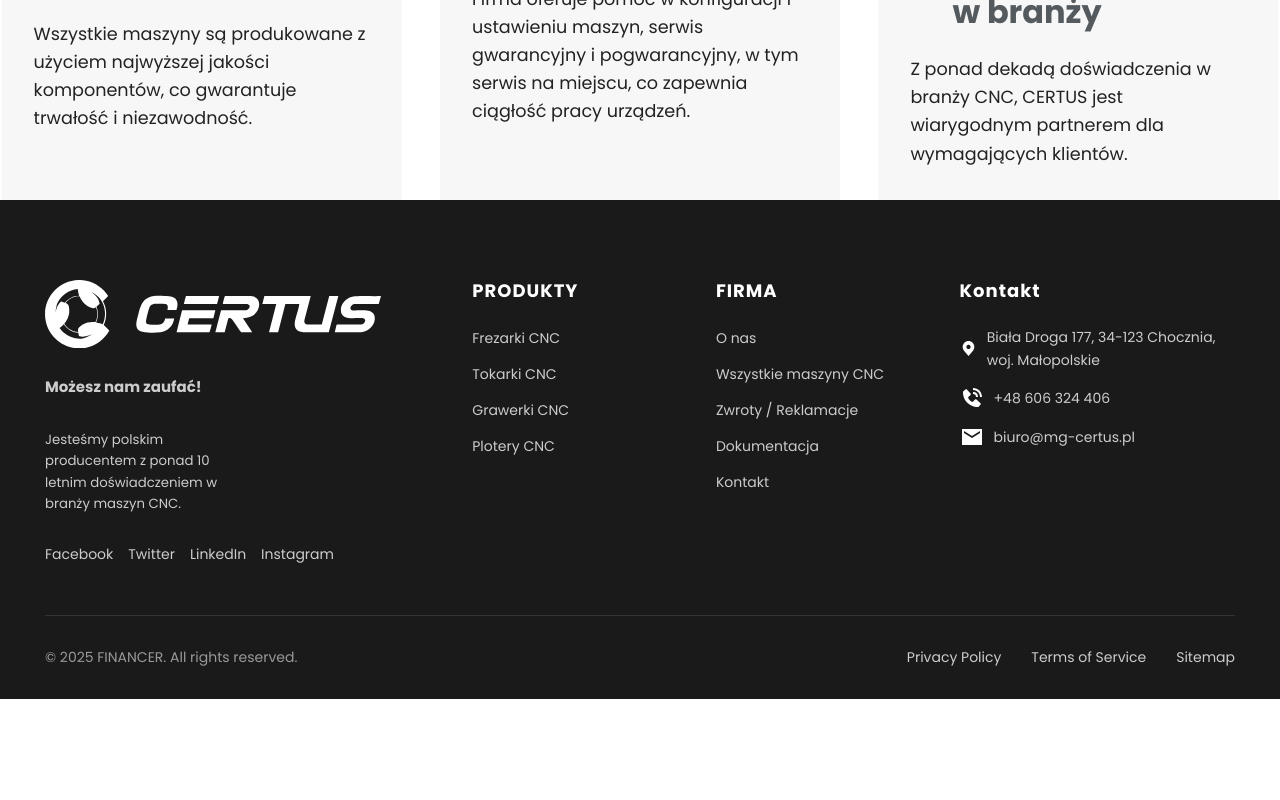
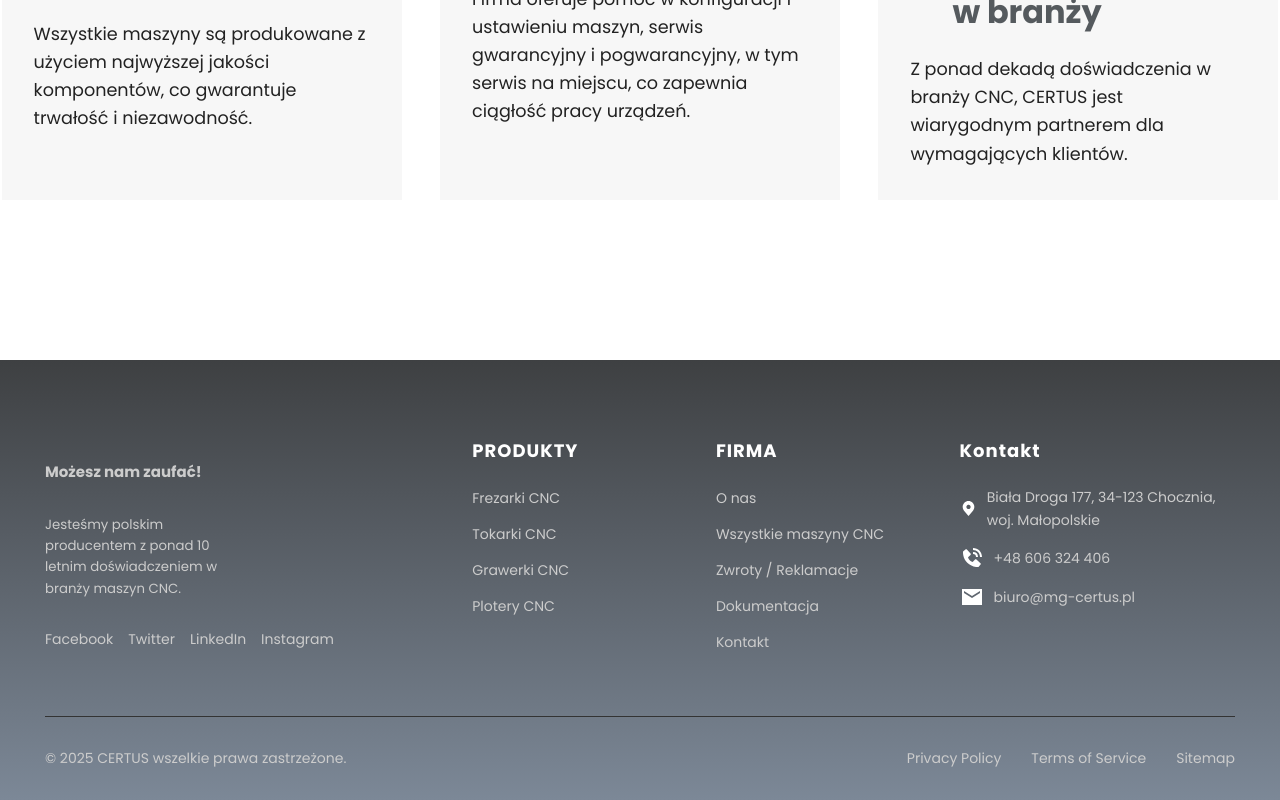
Before and after one commit to adamkarski/Certus-page, a SvelteKit app: page /onas in a window 1280 px wide. Shown: the part 3027-3827 px from the top of the page. Before the commit the page ends 3726 px from the top, so only its background shows below. Built offline with nearby package versions, Linux system fonts and the light colour scheme.

Commit message:
latest css

```diff
--- a/src/components/Footer.svelte
+++ b/src/components/Footer.svelte
@@ -1,15 +1,35 @@
 <script lang="ts">
-  import LogoCertus from "../assets/logo_certus.svelte";
+  import { onMount } from 'svelte';
+  const currentYear = new Date().getFullYear();
 
-  const currentYear = new Date().getFullYear();
+
+  let LottiePlayer;
+
+onMount(async () => {
+    const module = await import('@lottiefiles/svelte-lottie-player');
+    LottiePlayer = module.LottiePlayer;
+});
+
+
+
+
 </script>
 
 <footer class="footer">
-  <div class="footer-container">
-    <div class="footer-content">
+  <div class="footer-container gradientFooter">
+    <div class="footer-content ">
       <div class="footer-section">
         <div class="footer-logo">
-          <LogoCertus />
+          {#if LottiePlayer}
+          <!-- src="assets/logo-certus.json?"+Math.random() -->
+          <LottiePlayer
+            src="https://cdn.lottielab.com/l/7A9mq1tJRKvSyz.json?"
+            +Math.random()
+            autoplay={true}
+            loop={false}
+            controls={false}
+          ></LottiePlayer>
+        {/if}
         </div>
         <h5 class="footer-description">
           Możesz nam zaufać!
@@ -80,7 +100,7 @@
     <div class="footer-bottom">
       <div class="footer-bottom-content">
         <p class="copyright">
-          © {currentYear} FINANCER. All rights reserved.
+          © {currentYear} CERTUS wszelkie prawa zastrzeżone.
         </p>
         <div class="footer-bottom-links">
           <a href="#" class="footer-link">Privacy Policy</a>
@@ -93,16 +113,25 @@
 </footer>
 
 <style>
+
+
+:global(.gradientFooter) {
+  background: linear-gradient(0deg, #7c8897 0%, #3e4042 100%);
+
+  }
+
+
   .footer {
     width: 100%;
     background: #1a1a1a;
     color: white;
-    padding: 80px 0 0;
+
   }
 
   .footer-container {
     width: 100%;
     padding: 0 45px;
+    padding-top: 80px;
   }
 
   .footer-content {
@@ -145,7 +174,7 @@
   }
 
   .social-link:hover {
-    color: #ffd700;
+    color: #7c8897;
   }
 
   .footer-title {
@@ -174,9 +203,17 @@
   }
 
   .footer-link:hover {
-    color: #ffd700;
+    color: white;
+    background-color: var(--color-primary);
+    padding: 5px;
+
   }
 
+  hr{
+
+color: #ccc;
+
+  }
   .contact-info {
     margin-top: 0;
   }
@@ -206,7 +243,7 @@
   }
 
   .copyright {
-    color: #999;
+    color: #ccc;
     font-size: 14px;
     margin: 0;
   }
--- a/src/components/Hero.svelte
+++ b/src/components/Hero.svelte
@@ -385,7 +385,8 @@
     transform: scale(1.02);
     transition: all 0.2s ease-in-out;
   }
-  .gradientHero {
+
+  :global(.gradientHero) {
     background: linear-gradient(180deg, #7c8897 0%, #3e4042 100%);
   }
 
--- a/src/components/Referencje.svelte
+++ b/src/components/Referencje.svelte
@@ -57,6 +57,7 @@
   background: none;
   padding: 0;
   margin: 0;
+  padding-bottom: 10em;
 }
 .info-cards-wrapper {
   display: flex;
```
